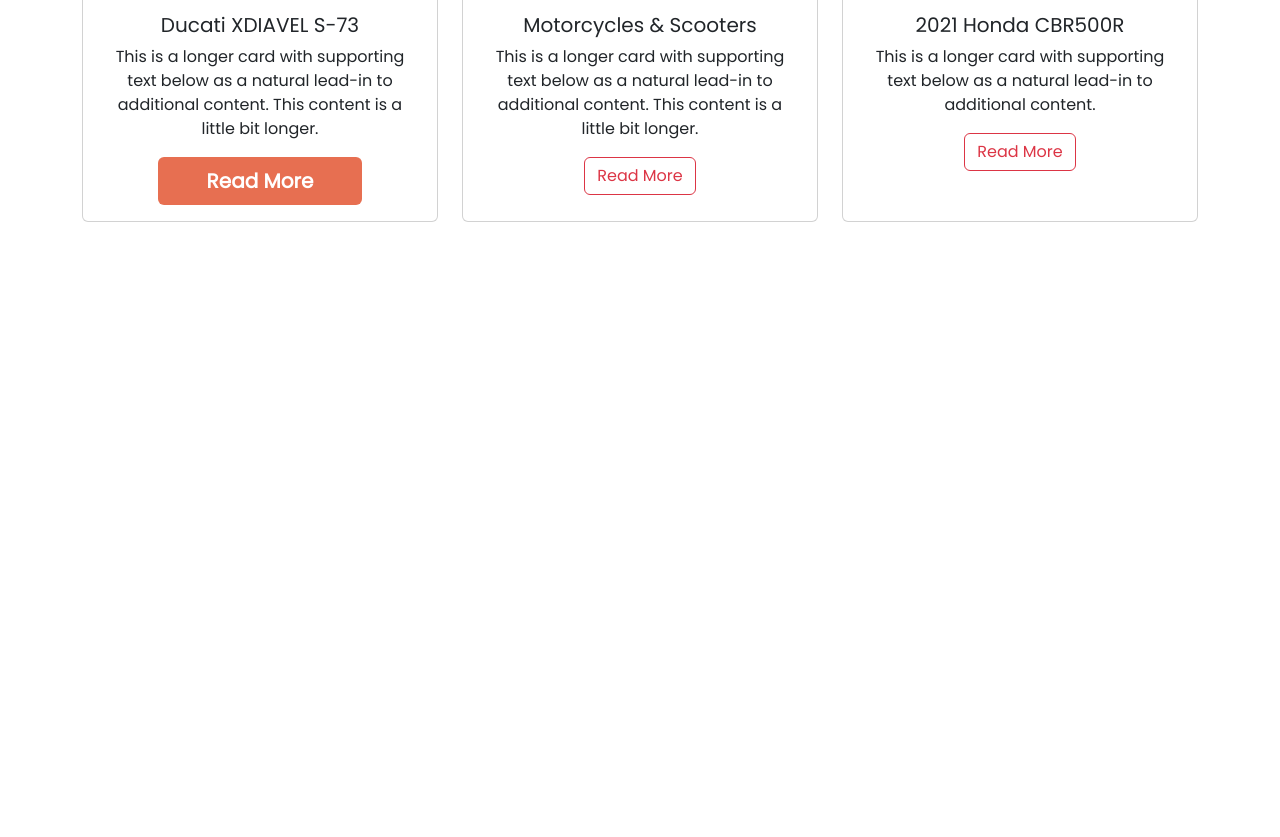
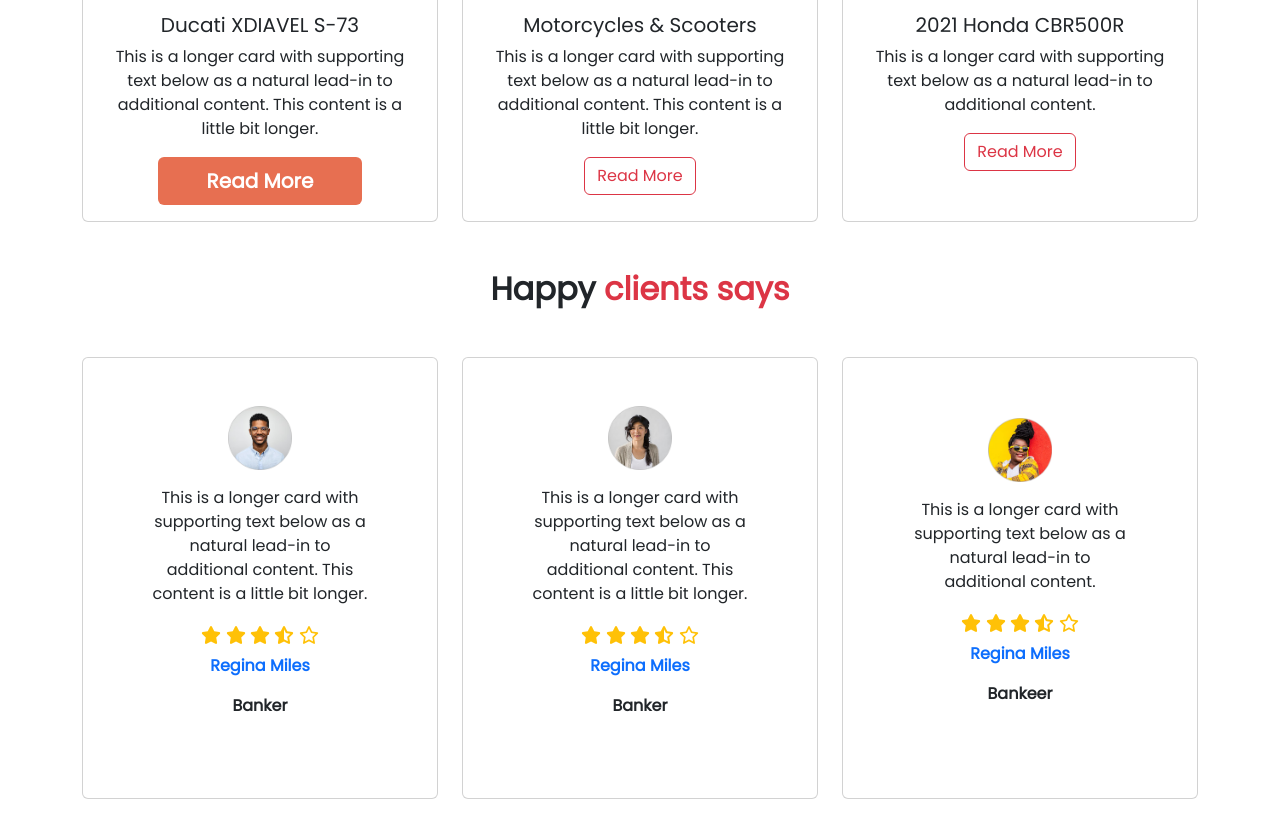
Before and after one commit to Mamun-Ashraf/bikers-zone, a plain HTML site: page index.html in a window 1280 px wide. Shown: the part 1642-2479 px from the top of the page. Before the commit the page ends 1912 px from the top, so only its background shows below. Drawn offline with nearby package versions, Linux system fonts and the light colour scheme.

Commit message:
added clients-review section

```diff
--- a/custom-styles/bikers.css
+++ b/custom-styles/bikers.css
@@ -15,6 +15,11 @@
 
 .featured-bike-2 {
     width: 50%;
+}
+
+.review-icon {
+    width: 20px;
+    height: 20px;
 }
 
 /* Responsive styles for small device */
--- a/index.html
+++ b/index.html
@@ -120,6 +120,70 @@
                 </div>
             </div>
         </section>
+
+        <!-- Clients review -->
+        <section class="container text-center my-5">
+            <h2 class="fs-2 fw-bold mb-5">Happy <span class="text-danger">clients says</span></h2>
+            <div class="row row-cols-1 row-cols-md-2 row-cols-lg-3 g-4">
+                <div class="col">
+                    <div class="card h-100 d-flex justify-content-center align-items-center p-5">
+                        <div>
+                            <img class="w-25" src="images/others/user-1.png" class="card-img-top" alt="...">
+                            <div class="card-body">
+                                <p class="card-text">This is a longer card with supporting text below as a natural
+                                    lead-in
+                                    to additional content. This content is a little bit longer.</p>
+                                <img class="review-icon" src="images/icons/star-solid.svg" alt="">
+                                <img class="review-icon" src="images/icons/star-solid.svg" alt="">
+                                <img class="review-icon" src="images/icons/star-solid.svg" alt="">
+                                <img class="review-icon" src="images/icons/star-half-stroke-solid.svg" alt="">
+                                <img class="review-icon" src="images/icons/star-regular.svg" alt="">
+                                <p class="fw-semibold text-primary mt-2">Regina Miles</p>
+                                <p class="fw-semibold">Banker</p>
+                            </div>
+                        </div>
+                    </div>
+                </div>
+                <div class="col">
+                    <div class="card h-100 d-flex justify-content-center align-items-center p-5">
+                        <div>
+                            <img class="w-25" src="images/others/user-2.png" class="card-img-top" alt="...">
+                            <div class="card-body">
+                                <p class="card-text">This is a longer card with supporting text below as a natural
+                                    lead-in
+                                    to additional content. This content is a little bit longer.</p>
+                                <img class="review-icon" src="images/icons/star-solid.svg" alt="">
+                                <img class="review-icon" src="images/icons/star-solid.svg" alt="">
+                                <img class="review-icon" src="images/icons/star-solid.svg" alt="">
+                                <img class="review-icon" src="images/icons/star-half-stroke-solid.svg" alt="">
+                                <img class="review-icon" src="images/icons/star-regular.svg" alt="">
+                                <p class="fw-semibold text-primary mt-2">Regina Miles</p>
+                                <p class="fw-semibold">Banker</p>
+                            </div>
+                        </div>
+                    </div>
+                </div>
+                <div class="col">
+                    <div class="card h-100 d-flex justify-content-center align-items-center p-5">
+                        <div>
+                            <img class="w-25" src="images/others/user-3.png" class="card-img-top" alt="...">
+                            <div class="card-body">
+                                <p class="card-text">This is a longer card with supporting text below as a natural
+                                    lead-in
+                                    to additional content.</p>
+                                <img class="review-icon" src="images/icons/star-solid.svg" alt="">
+                                <img class="review-icon" src="images/icons/star-solid.svg" alt="">
+                                <img class="review-icon" src="images/icons/star-solid.svg" alt="">
+                                <img class="review-icon" src="images/icons/star-half-stroke-solid.svg" alt="">
+                                <img class="review-icon" src="images/icons/star-regular.svg" alt="">
+                                <p class="fw-semibold text-primary mt-2">Regina Miles</p>
+                                <p class="fw-semibold">Bankeer</p>
+                            </div>
+                        </div>
+                    </div>
+                </div>
+            </div>
+        </section>
     </main>
     <!-- footer section -->
     <footer>
```
